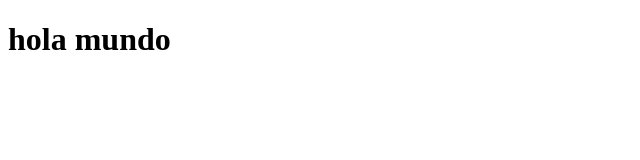
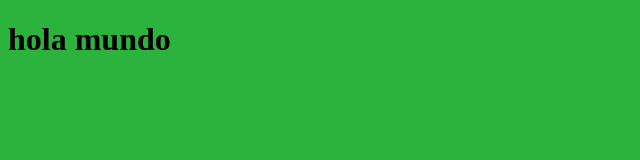
Before and after one commit to juannnss/MiPrimerRepositorio, a plain HTML site: page index.html in a window 1280 px wide. Shown: the whole page, without its empty margins (0-640 px from the left). Drawn offline with Linux system fonts and the light colour scheme.

Commit message:
cambiando fondo de index

```diff
--- a/index.html
+++ b/index.html
@@ -4,6 +4,12 @@
     <meta charset="UTF-8" />
     <meta name="viewport" content="width=device-width, initial-scale=1.0" />
     <title>Document</title>
+    <style>
+      html, body {
+        background-color: rgb(43, 179, 61);
+      }
+
+    </style>
   </head>
   <body>
     <h1>hola mundo</h1>
```
